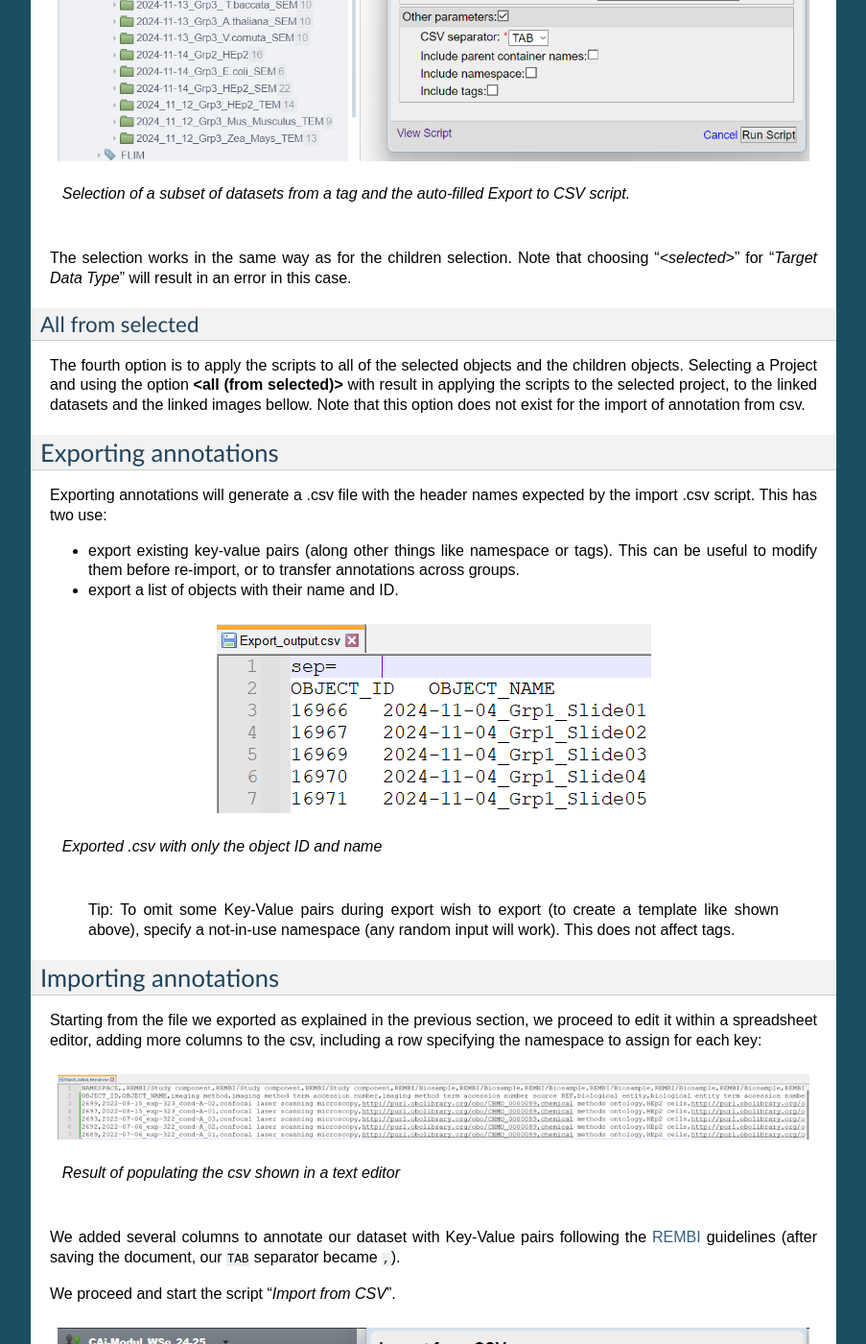
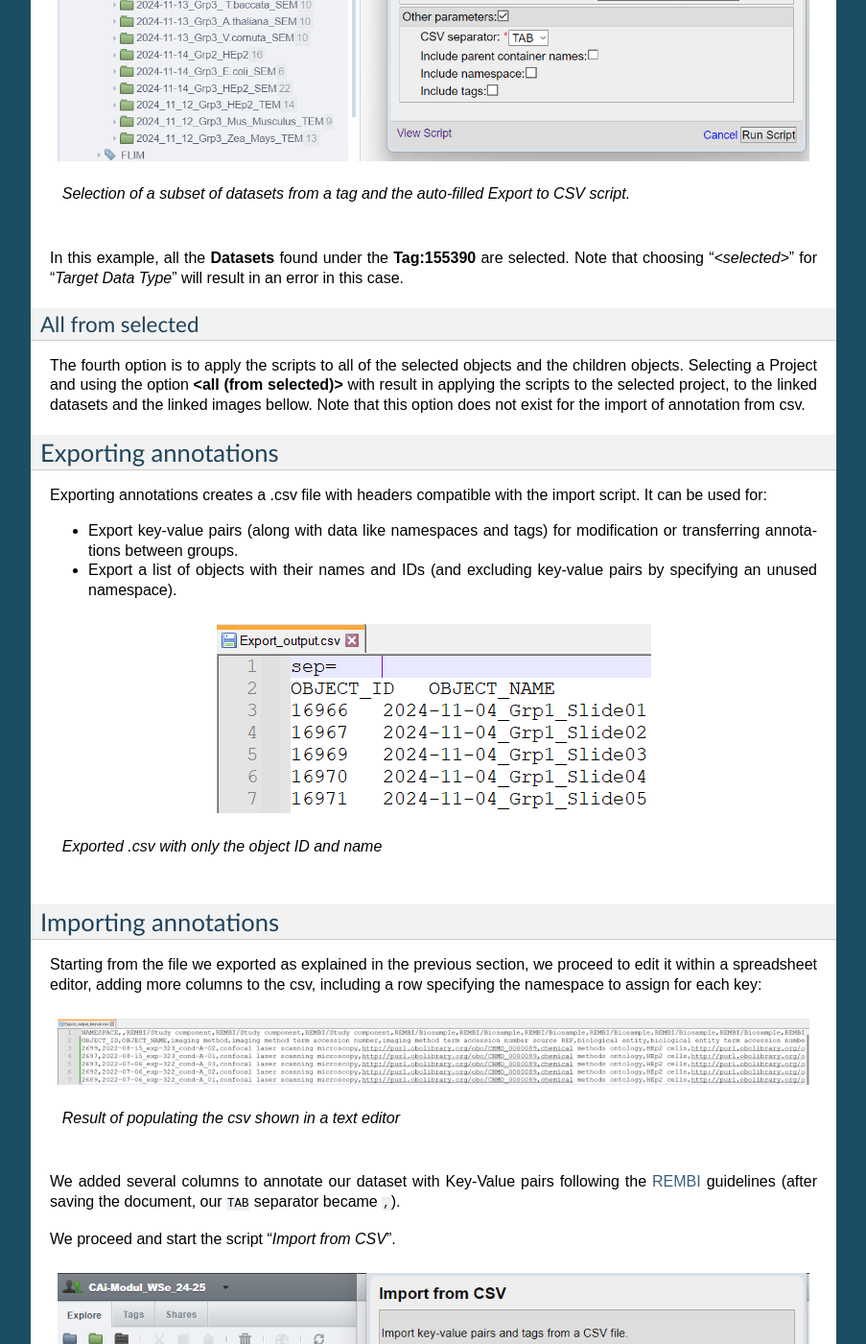
Before and after one commit to ome/omero-guide-scripts, a Sphinx documentation site: the page built from docs/walkthrough.rst, in a window 1280 px wide and 1400 px high, scrolled down 2610 px. Shown: the whole window at 96% size, without its empty margins (198-1101 px from the left). Built offline with Sphinx 7.4.7, drawn with Linux system fonts in a browser that asks for light colours; some of the changed text lies outside the part shown.

Commit message:
reformulated requested changes

```diff
--- a/docs/walkthrough.rst
+++ b/docs/walkthrough.rst
@@ -66,8 +66,8 @@ attached to different projects or belonging to different owners. \
    *Selection of a subset of datasets from a tag and the auto-filled Export to CSV script.*
 ..
 
-The selection works in the same way as for the children selection. Note \
-that choosing "*<selected>*" for "*Target Data Type*" will result in an \
+In this example, all the **Datasets** found under the **Tag:155390** are selected. \
+Note that choosing "*<selected>*" for "*Target Data Type*" will result in an \
 error in this case.
 
 All from selected
@@ -80,23 +80,18 @@ bellow. Note that this option does not exist for the import of annotation from c
 Exporting annotations
 ---------------------
 
-Exporting annotations will generate a .csv file with the header names \
-expected by the import .csv script. This has two use:
+Exporting annotations creates a .csv file with headers compatible with the import script. \
+It can be used for:
 
-* export existing key-value pairs (along other things like namespace or tags).
-  This can be useful to modify them before re-import, or to transfer annotations
-  across groups.
-* export a list of objects with their name and ID.
+* Export key-value pairs (along with data like namespaces and tags) for modification or \
+  transferring annotations between groups.
+* Export a list of objects with their names and IDs (and excluding key-value pairs by \
+  specifying an unused namespace).
 
 .. figure:: images/annotation_04_export_output.png
 
    *Exported .csv with only the object ID and name*
 ..
-
-  Tip: To omit some Key-Value pairs during export \
-  wish to export (to create a template like shown above), specify a not-in-use \
-  namespace (any random input will work). This does not affect tags.
-
 
 Importing annotations
 ---------------------
```
Also changed, not shown: other parts of docs/walkthrough.rst (+2 -3 lines).
